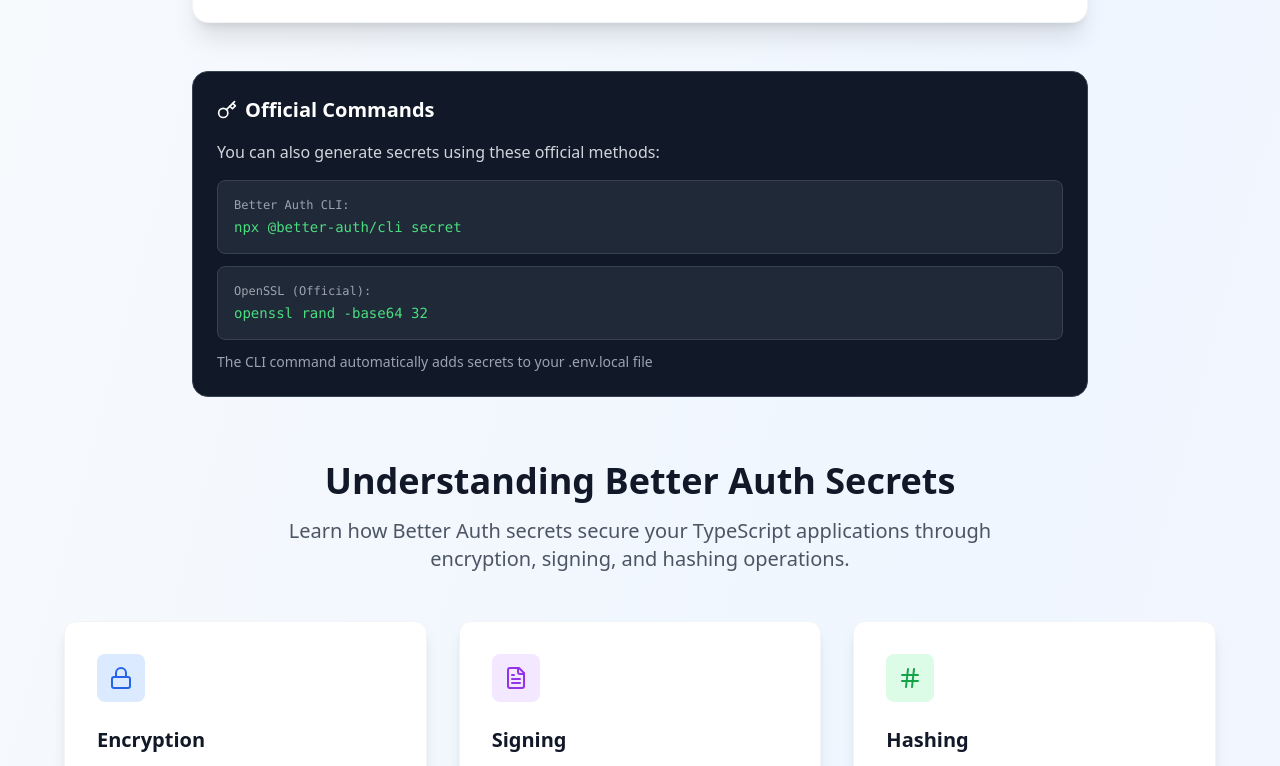
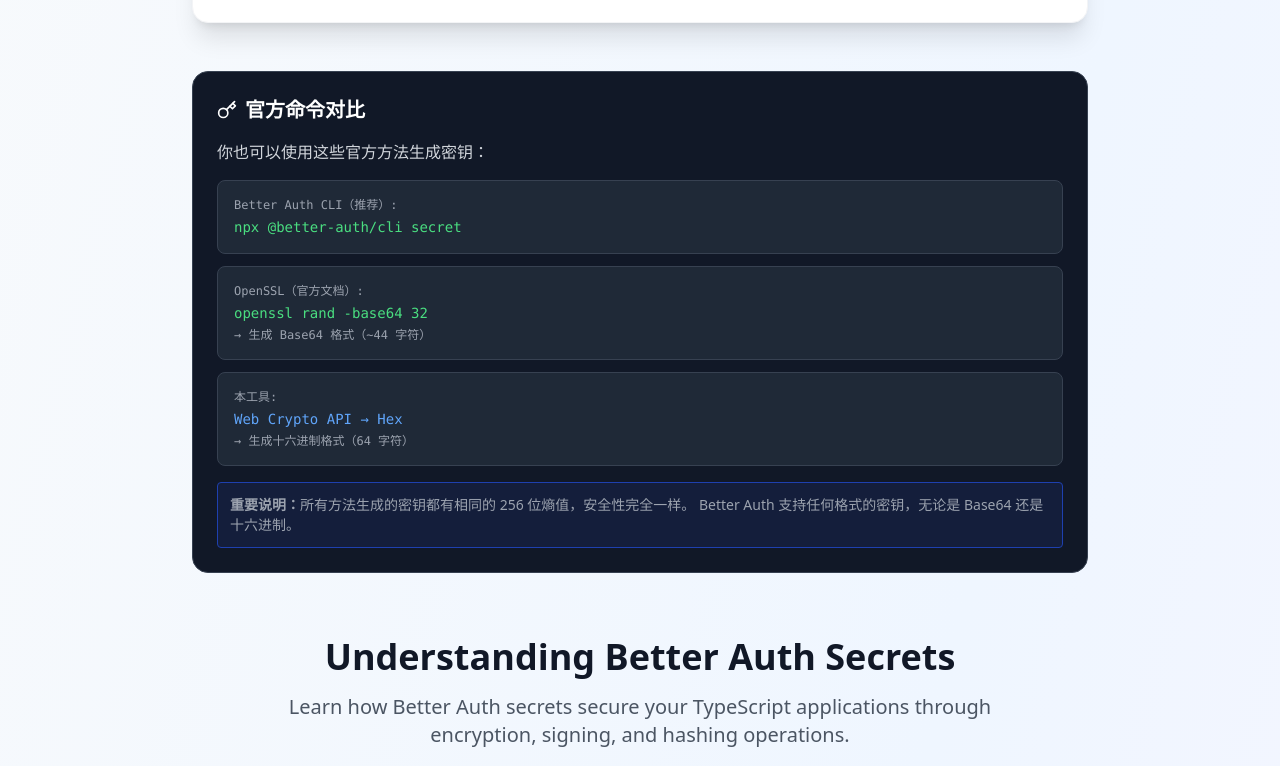
Before and after one commit to residentialproxies/Better-Auth-Secret-Generator, a React (Vite) app: page / in a window 1280 px wide. Shown: the part 654-1420 px from the top of the page. Built offline with nearby package versions, Linux system fonts and the light colour scheme.

Commit message:
Clarify OpenSSL command difference

```diff
--- a/src/components/SEOContent.tsx
+++ b/src/components/SEOContent.tsx
@@ -56,12 +56,17 @@ const SEOContent: React.FC = () => {
         <div className="space-y-6">
           <div>
             <h3 className="text-lg font-semibold text-gray-900 mb-2">
-              What's the difference between this and the official OpenSSL command?
+              这个工具和官方 OpenSSL 命令有什么区别？
             </h3>
             <p className="text-gray-600 leading-relaxed">
-              Better Auth officially recommends using <code className="bg-gray-100 px-2 py-1 rounded text-sm font-mono">openssl rand -base64 32</code>
-              to generate secrets. Our web-based generator produces the same cryptographic quality using the Web Crypto API,
-              but converts to hexadecimal format for consistency with Better Auth's internal expectations.
+              Better Auth 官方推荐使用 <code className="bg-gray-100 px-2 py-1 rounded text-sm font-mono">openssl rand -base64 32</code>
+              生成密钥。<strong>重要区别：</strong>
+              <br/><br/>
+              • <strong>OpenSSL 命令</strong>：生成 32 个随机字节，然后转换为 Base64 格式（约 44 个字符）
+              <br/>
+              • <strong>我们的工具</strong>：生成 32 个随机字节，然后转换为十六进制格式（64 个字符）
+              <br/><br/>
+              两种方法的<strong>熵值相同</strong>（256 位），安全性完全一样，只是编码格式不同。Better Auth 可以接受任何格式的密钥。
             </p>
           </div>
 
--- a/src/components/SecretGenerator.tsx
+++ b/src/components/SecretGenerator.tsx
@@ -193,23 +193,30 @@ const SecretGenerator: React.FC = () => {
       <div className="bg-gray-900 dark:bg-gray-800 rounded-2xl p-6 text-white border border-gray-700 dark:border-gray-600 transition-colors duration-200">
         <h3 className="text-xl font-bold mb-4 flex items-center space-x-2">
           <Key className="h-5 w-5" />
-          <span>Official Commands</span>
+          <span>官方命令对比</span>
         </h3>
         <p className="text-gray-300 mb-4">
-          You can also generate secrets using these official methods:
+          你也可以使用这些官方方法生成密钥：
         </p>
         <div className="space-y-3">
           <div className="bg-gray-800 dark:bg-gray-700 rounded-lg p-4 font-mono text-sm border border-gray-700 dark:border-gray-600 transition-colors duration-200">
-            <div className="text-gray-400 text-xs mb-1">Better Auth CLI:</div>
+            <div className="text-gray-400 text-xs mb-1">Better Auth CLI（推荐）:</div>
             <code className="text-green-400">npx @better-auth/cli secret</code>
           </div>
           <div className="bg-gray-800 dark:bg-gray-700 rounded-lg p-4 font-mono text-sm border border-gray-700 dark:border-gray-600 transition-colors duration-200">
-            <div className="text-gray-400 text-xs mb-1">OpenSSL (Official):</div>
+            <div className="text-gray-400 text-xs mb-1">OpenSSL（官方文档）:</div>
             <code className="text-green-400">openssl rand -base64 32</code>
+            <div className="text-gray-400 text-xs mt-1">→ 生成 Base64 格式（~44 字符）</div>
+          </div>
+          <div className="bg-gray-800 dark:bg-gray-700 rounded-lg p-4 font-mono text-sm border border-gray-700 dark:border-gray-600 transition-colors duration-200">
+            <div className="text-gray-400 text-xs mb-1">本工具:</div>
+            <code className="text-blue-400">Web Crypto API → Hex</code>
+            <div className="text-gray-400 text-xs mt-1">→ 生成十六进制格式（64 字符）</div>
           </div>
         </div>
-        <p className="text-gray-400 dark:text-gray-300 text-sm mt-3">
-          The CLI command automatically adds secrets to your .env.local file
+        <p className="text-gray-400 dark:text-gray-300 text-sm mt-4 bg-blue-900/20 p-3 rounded border border-blue-800">
+          <strong>重要说明：</strong>所有方法生成的密钥都有相同的 256 位熵值，安全性完全一样。
+          Better Auth 支持任何格式的密钥，无论是 Base64 还是十六进制。
         </p>
       </div>
     </section>
```
